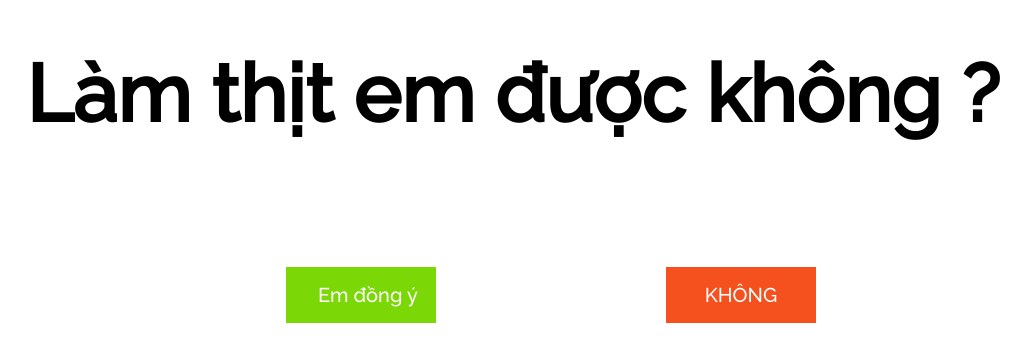
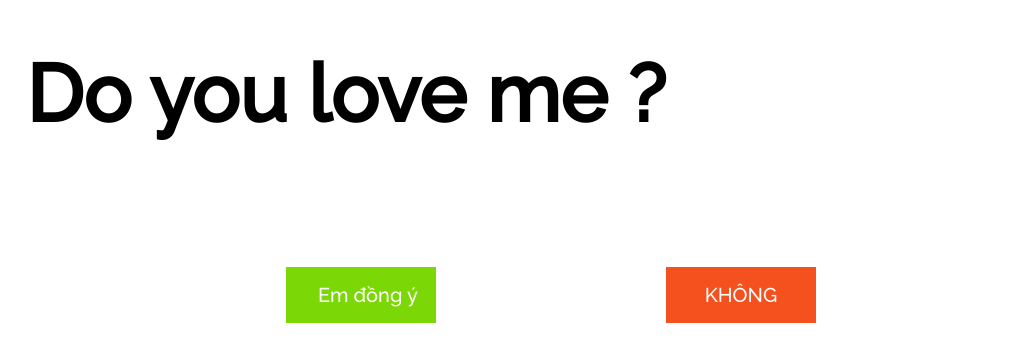
Before and after one commit to taitv1112/doyouloveme, a plain HTML site: page index.html in a window 1280 px wide. Shown: the part 183-544 px from the top of the page, without its empty margins (194-1225 px from the left). Drawn offline with Linux system fonts and the light colour scheme.

Commit message:
Update index.html

```diff
--- a/index.html
+++ b/index.html
@@ -42,7 +42,7 @@
     }
 </style>
 <body>
-    <h1 id="loveQuestion">Làm thịt em được không ?</h1>
+    <h1 id="loveQuestion">Do you love me ?</h1>
     <input type="button" id="btnYes" value="Em đồng ý" onclick="yesClick()"/>
     <input type="button" id="btnNo" value="KHÔNG" onmouseover="noHover()"/>
 </body>
```
